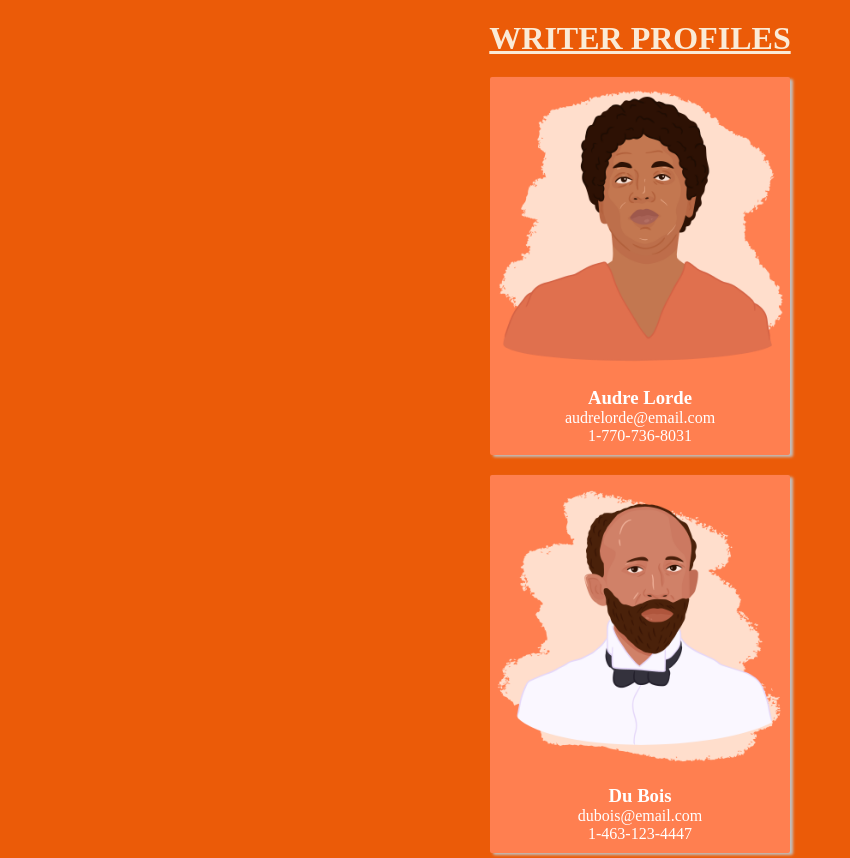
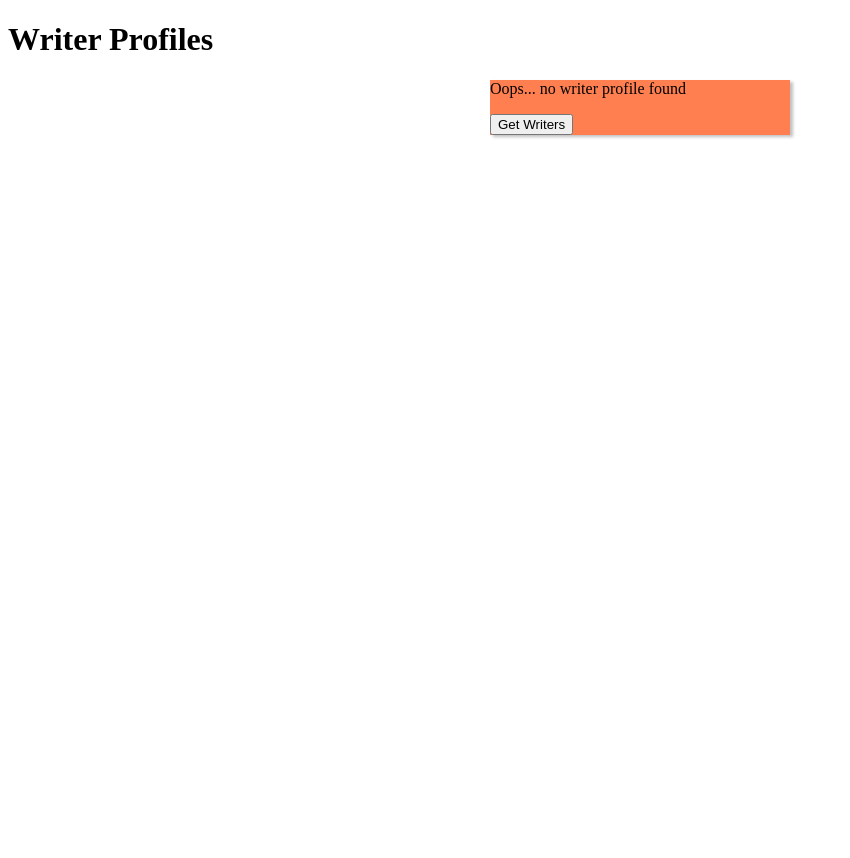
Before and after one commit to Listowel-CodescodeCOAST/code.along, a React (Create React App) app: page / in a window 1280 px wide. Shown: the top 858 px of the page, without its empty margins (0-850 px from the left). After the commit the page ends 800 px from the top, so only its background shows below. Built offline with nearby package versions, Linux system fonts and the light colour scheme.

Commit message:
React component 4

```diff
--- a/src/App.js
+++ b/src/App.js
@@ -1,26 +1,61 @@
-// import './App.css';
 import { useEffect, useState } from 'react';
 // import writers from './writers';
-import { ProfileCard } from './ProfileCard';
+import ProfileCard from './ProfileCard';
 
 function App() {
-  const [writers, setWriter] = useState([]);
+  const [data, setData] = useState({
+    writers: [],
+    loading: false,
+  });
 
-  useEffect(() => {
-    const getWriters =async () => {
-      const response = await fetch("/writers.json");
-      const data = await response.json();
-      setWriter(data);
-    };
-    getWriters();
-  }, []);
+  const handleClick =() => {
+    setData(prevData => ({
+      ...prevData,
+      loading: true,
+    }));
+
+
+    setTimeout(() => {
+       const getWriters =async () => {
+         const response = await fetch("/writers.json");
+         const data = await response.json();
+         setData({
+           writers: data,
+           loading: false,
+         });
+       };
+       getWriters();
+     }, 2000);
+  };
+
+    if(data.loading) {
+      return (
+        <div>
+          <h1>Writers Profile</h1>
+          <div className='Container'>
+            <div className='card action'>
+              <p className='infoText'> Loading...</p>
+            </div>
+          </div>
+        </div>
+      );
+    }
+
   return (
     <div>
       <h1>Writer Profiles</h1>
       <div className="contaner">
-        {writers.map((writer) => (
-          <ProfileCard writer={writer}/>
-        ))}
+        {data.writers.length === 0 ? (
+          <div className="card action">
+          <p className='infoText'> Oops... no writer profile found</p>
+          <button className='actionBtn' onClick={handleClick}>
+            Get Writers
+          </button>
+          </div>
+        ) : (
+        data.writers.map((writer) => (
+          <ProfileCard key={writer.id} writer={writer}/>
+        )))}
       </div>
     </div>
   );
--- a/src/ProfileCard.js
+++ b/src/ProfileCard.js
@@ -1,19 +1,38 @@
-import React from 'react'
+import { useState } from "react";
 
-export const ProfileCard = ({writer}) => {
+function ProfileCard({ writer }) {
+  const [showBio, setShowBio] = useState(false);
+
+  const handleClick = (bioData) => {
+    setShowBio(!showBio);
+  };
+
   return (
     <div className="card">
-      <img
-       src={`/images/${writer.avatar}.png`}
-      width="300px"
-      height="300px"
-      alt=""
-      />
+      <div className="cardContent">
+        {showBio ? (
+          <div className="bioWrap">
+            <p className="bio">{writer.bio}</p>
+          </div>
+        ) : (
+          <img
+            src={`images/${writer.avatar}.png`}
+            width="300px"
+            alt={writer.img}
+          />
+        )}
+      </div>
       <div className="textGroup">
         <h3>{writer.name}</h3>
         <p>{writer.email}</p>
         <p>{writer.phone}</p>
-        </div>
-        </div>
+
+        <button className="actionBtn" onClick={() => handleClick(writer.bio)}>
+          {showBio ? "View Image" : "Read Bio"}
+        </button>
+      </div>
+    </div>
   );
-};
+}
+
+export default ProfileCard;
--- a/src/index.css
+++ b/src/index.css
@@ -1,20 +1,3 @@
-*{
-  margin: 0;
-  padding: 0;
-}
-
-body {
-  background-color: rgb(235, 91, 8);
-}
-
-h1 {
-  text-align: center;
-  margin: 20px;
-  color: antiquewhite;
-  text-transform: uppercase;
-  text-decoration: underline;
-}
-
 .container {
   display: flex;
   flex-wrap: wrap;
@@ -28,21 +11,6 @@
   background: coral;
   box-shadow: 3px 2px 3px silver;
   transition: all 0.3s ease-in-out;
-  display: flex;
-  flex-direction: column;
-  border-radius: 2px;
-  justify-content: space-between;
-
-}
-
-.cardContent {
-  height: 300px;
-}
-
-.bioWrap {
-  color: whitesmoke;
-  margin: 15px;
-  text-align: justify;
 }
 
 .card:hover {
@@ -63,6 +31,14 @@
   margin: auto;
 }
 
+.card {
+  margin: 20px auto;
+  max-width: 300px;
+  background: coral;
+  box-shadow: 3px 2px 3px silver;
+  transition: all 0.3s ease-in-out;
+}
+
 .card:hover {
   transform: scale(1.03);
   box-shadow: 5px 5px 10px whitesmoke;
```
Also changed, not shown: public/images/lanston_hughes.png (added).
